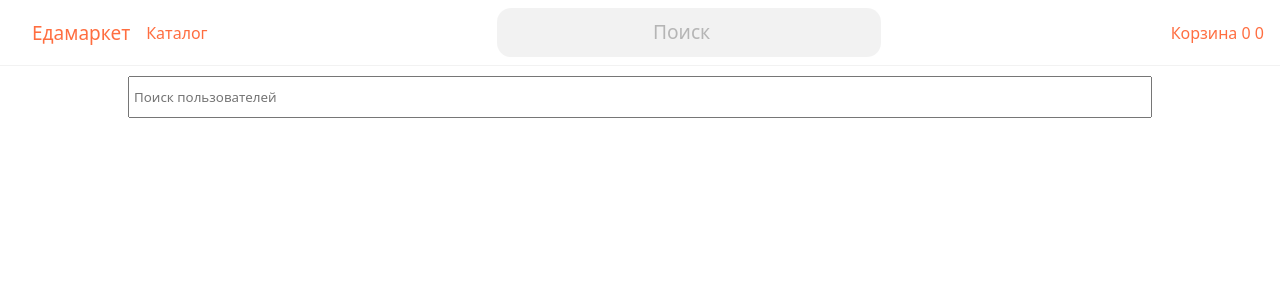
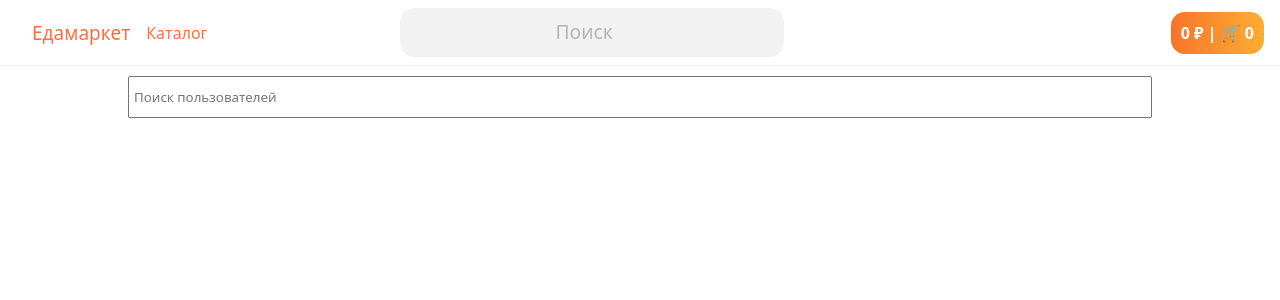
Before and after one commit to kjuliana/re-pizza, a Next.js app: page / in a window 1280 px wide. Shown: the top 300 px of the page. Built offline with nearby package versions, Linux system fonts and the light colour scheme.

Commit message:
fix req #1

```diff
--- a/components/Header/Header.module.css
+++ b/components/Header/Header.module.css
@@ -21,3 +21,13 @@
     font-size: 16px;
     margin: 0 1rem ;
 }
+
+.button {
+    padding: 10px;
+}
+
+.basketWrapper {
+    width: 25%;
+    display: flex;
+    justify-content: end;
+}
--- a/components/Header/Header.tsx
+++ b/components/Header/Header.tsx
@@ -3,25 +3,25 @@ import styles from './Header.module.css';
 import Search from "../Search/Search";
 import Link from "next/link";
 import {useAppSelector} from "../../hooks/redux";
-import {useTotalCount} from "../../hooks/totalCount";
+import {useTotalPrice} from "../../hooks/totalPrice";
+import {useTotalCountProduct} from "../../hooks/totalCountProduct";
 
 const Header = () => {
-    const basket = useAppSelector(state => state.basket);
-
-    let basketCount = 0;
-
-    for (let key in basket) {
-        basketCount += basket[key];
-    }
-
-    const totalCount = useTotalCount();
+    const totalCount = useTotalCountProduct();
+    const totalPrice = useTotalPrice();
 
     return (
         <div className={styles.root}>
             <Link href="/" className={styles.logo}>Едамаркет</Link>
             <Link href="/catalog" className={styles.link}>Каталог</Link>
             <Search/>
-            <Link href="/basket" className={styles.link}> Корзина {totalCount} {basketCount} </Link>
+            <div className={styles.basketWrapper}>
+                <Link href="/basket" className={styles.link}>
+                    <button className={'button '+styles.button}>
+                        {totalPrice} ₽ | 🛒 {+totalCount}
+                    </button>
+                </Link>
+            </div>
         </div>
     );
 };
--- a/components/RepoCard/RepoCard.tsx
+++ b/components/RepoCard/RepoCard.tsx
@@ -6,19 +6,21 @@ import {useAppSelector} from "../../hooks/redux";
 
 const RepoCard = ({repo}: {repo: IRepo}) => {
 
-    const {addFavorite, removeFavorite} = useGithubActions();
+    const {addFavourite, removeFavourite} = useGithubActions();
     const {favourites} = useAppSelector(state => state.github);
+
+    console.log(favourites);
     const [isFav, setIsFav] = useState(favourites.includes(repo.html_url));
 
     const addToFavourite = (event: React.MouseEvent<HTMLButtonElement>) => {
         event.preventDefault();
-        addFavorite(repo.html_url);
+        addFavourite(repo.html_url);
         setIsFav(true);
     }
 
     const removeFromFavourite = (event: React.MouseEvent<HTMLButtonElement>) => {
         event.preventDefault();
-        removeFavorite(repo.html_url);
+        removeFavourite(repo.html_url);
         setIsFav(false);
     }
 
--- /dev/null
+++ b/hooks/totalCountProduct.ts
@@ -0,0 +1,13 @@
+import {useAppSelector} from "./redux";
+
+export const useTotalCountProduct = () => {
+    const basket = useAppSelector(state => state.basket);
+
+    let basketCount = 0;
+
+    for (let key in basket) {
+        basketCount += basket[key];
+    }
+
+    return basketCount;
+}
--- a/hooks/totalCount.ts
+++ b/hooks/totalPrice.ts
@@ -1,6 +1,6 @@
 import {useAppSelector} from "./redux";
 
-export const useTotalCount = () => {
+export const useTotalPrice = () => {
     const {basket, catalog} = useAppSelector(state => state);
     let totalCount = 0;
 
--- a/pages/index.tsx
+++ b/pages/index.tsx
@@ -24,7 +24,6 @@ const Index = () => {
         fetchRepos(username);
         setDropdown(false);
     }
-
 
     return (
         <Layout>
--- a/store/github/github.slice.ts
+++ b/store/github/github.slice.ts
@@ -7,18 +7,18 @@ interface GithubState {
 }
 
 const initialState: GithubState = {
-    favourites: typeof window !== "undefined" ? JSON.parse(window.localStorage.getItem(LS_FAV_KEY)) : []
+    favourites: typeof window !== "undefined" ? JSON.parse(window.localStorage.getItem(LS_FAV_KEY))??[] : []
 }
 
 export const githubSlice = createSlice({
     name: 'github',
     initialState,
     reducers: {
-        addFavorite(state, action: PayloadAction<string>) {
+        addFavourite(state, action: PayloadAction<string>) {
             state.favourites.push(action.payload);
             localStorage.setItem(LS_FAV_KEY, JSON.stringify(state.favourites));
         },
-        removeFavorite(state, action: PayloadAction<string>) {
+        removeFavourite(state, action: PayloadAction<string>) {
             state.favourites = state.favourites.filter(fav => fav !== action.payload);
             localStorage.setItem(LS_FAV_KEY, JSON.stringify(state.favourites));
         }
--- a/style/globalStyle.css
+++ b/style/globalStyle.css
@@ -17,7 +17,15 @@ body {
 }
 
 .button {
-    background: linear-gradient(92.68deg, var(--accent-color) -2.23%, var(--accent-color-gradient) 102.98%);
+    background: linear-gradient(to right, var(--accent-color), var(--accent-color-gradient));
     border-radius: 14px;
     border: none;
+    font-size: 16px;
+    font-weight: 600;
+    color: #fff;
 }
+
+.button:hover {
+    box-shadow: 0 0 3px 0 var(--accent-color);
+    background: var(--accent-color-gradient) ;
+}
```
Also changed, not shown: components/BasketItem/BasketItem.tsx (+5 -3 lines), pages/basket/index.tsx (+7 -5 lines).
